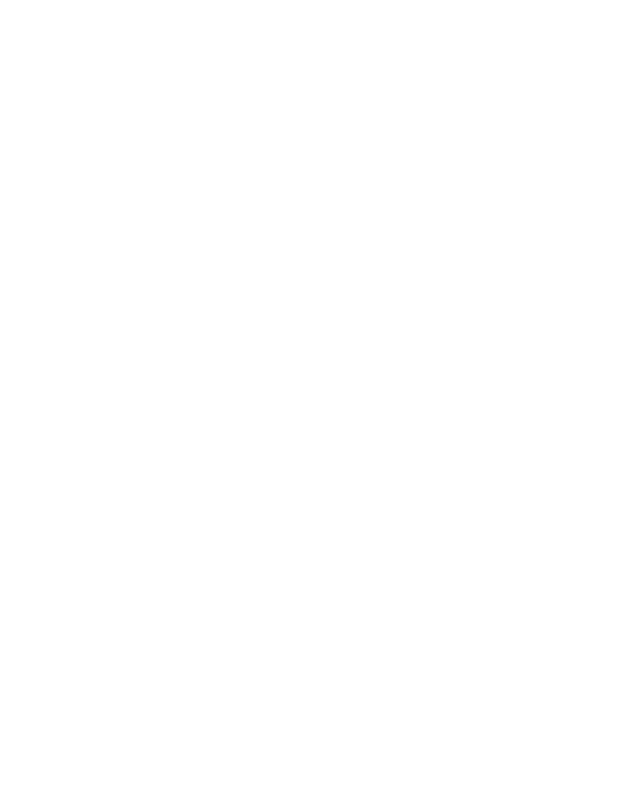
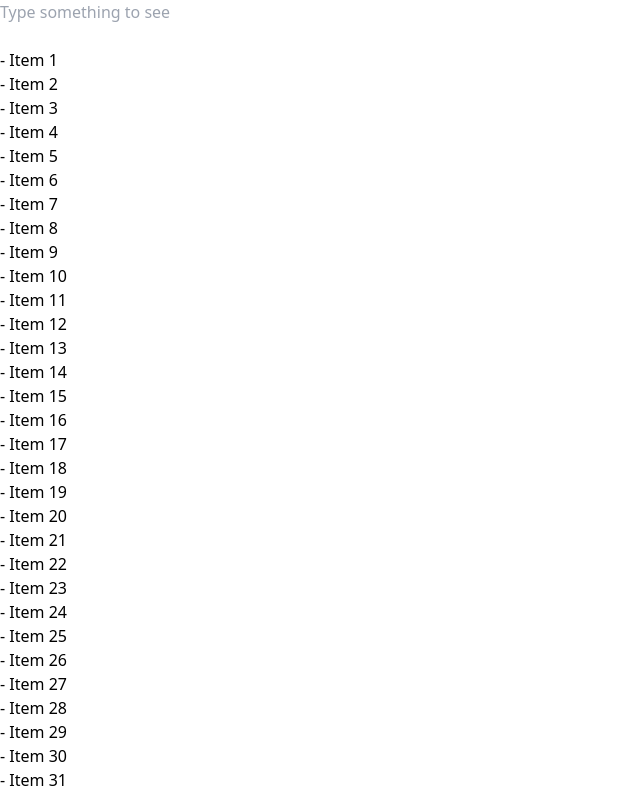
Before and after one commit to mustafadalga/react-playground, a React (Vite) app: page / in a window 1280 px wide. Shown: the top 796 px of the page, without its empty margins (0-640 px from the left). Built offline with nearby package versions, Linux system fonts and the light colour scheme.

Commit message:
Clean up demostration example

```diff
--- a/src/App.tsx
+++ b/src/App.tsx
@@ -1,11 +1,96 @@
+import React, { useState, useDeferredValue, useTransition, Suspense } from 'react';
 
-function App() {
+function UseTransition() {
+    const [ inputValue, setInputValue ] = useState('');
+    const [ list, setList ] = useState([]);
+    const [ isPending, startTransition ] = useTransition();
 
-  return (
-    <>
+    const handleChange = (e) => {
+        const value = e.target.value;
+        setInputValue(value);
 
-    </>
-  )
+        // Düşük öncelikli bir işlem başlatıyoruz.
+        startTransition(() => {
+            const newList = Array(10000)
+                .fill(0)
+                .map((_, index) => `${value} - Item ${index + 1}`);
+            setList(newList);
+        });
+    };
+
+    return (
+        <div>
+
+            <input type="text" value={inputValue} onChange={handleChange} placeholder="Type something to see "/>
+            {isPending ? <p>Loading...</p> : <ul>{list.map((item, index) => <li key={index}>{item}</li>)}</ul>}
+        </div>
+    );
 }
 
-export default App
+function UseDeferredValue() {
+    const [ inputValue, setInputValue ] = useState('');
+    const deferredInput = useDeferredValue(inputValue);
+
+    // Büyük bir listeyi filtreleme işlemi
+    const filteredList = Array(10000)
+        .fill(0)
+        .map((_, index) => `${deferredInput} - Item ${index + 1}`);
+
+    return (
+        <div>
+            <input type="text" value={inputValue} onChange={(e) => setInputValue(e.target.value)}/>
+            <ul>{filteredList.map((item, index) => <li key={index}>{item}</li>)}</ul>
+        </div>
+    );
+}
+
+function AutomaticBatching() {
+    // Another feature that comes with React 18 is automatic batching. Now multiple state updates are combined into the same event handler and processed in a single render cycle.
+    const [ count1, setCount1 ] = useState(0);
+    const [ count2, setCount2 ] = useState(0);
+
+    const handleClick = () => {
+// In React 18, these two state updates automatically work in batch.
+        setCount1((prev) => prev + 1);
+        setCount2((prev) => prev + 1);
+    };
+
+    return (
+        <div>
+            <p>Count 1: {count1}</p>
+            <p>Count 2: {count2}</p>
+            <button onClick={handleClick}>Increase Counts</button>
+        </div>
+    );
+}
+
+
+async function delayedImport(importPromise, ms) {
+    await new Promise(resolve => setTimeout(resolve, ms));
+    const module = await importPromise
+    return module
+}
+
+const DataComponent = React.lazy(() =>
+    delayedImport(import('./DataComponent'), 3000) // Simulates a 3-second delay
+);
+
+function SuspenseComponent() {
+    return (
+        <Suspense fallback={<div>Loading...</div>}>
+            <DataComponent/>
+        </Suspense>
+    );
+}
+
+export default function App() {
+
+    return (
+        <main className="grid grid-cols-4">
+            <UseTransition/>
+            <UseDeferredValue/>
+            <AutomaticBatching/>
+            <SuspenseComponent/>
+        </main>
+    )
+}
--- /dev/null
+++ b/src/DataComponent.tsx
@@ -0,0 +1,10 @@
+
+
+export default function DataComponent() {
+
+    return (
+        <div>
+            <p>Lorem ipsum dolor sit amet, consectetur adipisicing elit. Asperiores debitis doloribus eaque error ex excepturi ipsam magnam, molestias natus nostrum officiis optio quis ratione recusandae reprehenderit ullam veritatis vero voluptates?</p>
+        </div>
+    );
+}
```
